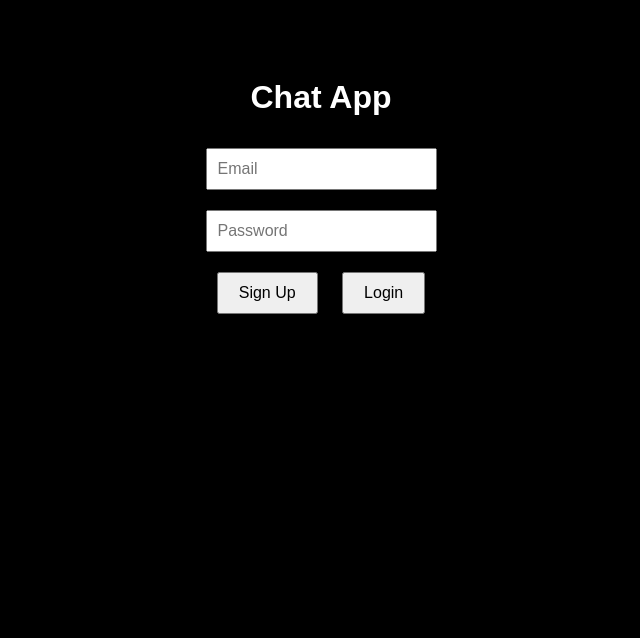
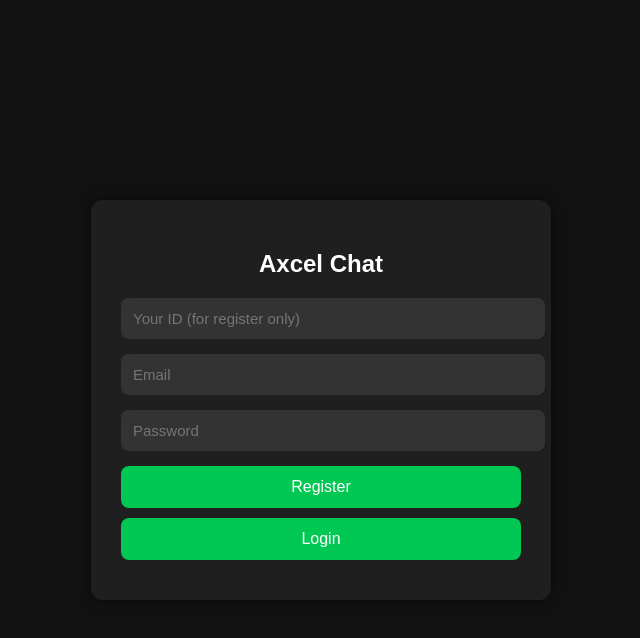
Before and after one commit to mehdjdjsjaks/2222, a plain HTML site: page index.html in a window 1280 px wide. Shown: the whole page, without its empty margins (319-959 px from the left). Drawn offline with Linux system fonts and the light colour scheme.

Commit message:
Update index.html

```diff
--- a/index.html
+++ b/index.html
@@ -1,80 +1,130 @@
 <!DOCTYPE html>
-<html>
+<html lang="en">
 <head>
-  <meta charset="UTF-8">
-  <title>Chat App - Sign Up/Login</title>
+  <meta charset="UTF-8" />
+  <meta name="viewport" content="width=device-width, initial-scale=1.0"/>
+  <title>Axcel Chat - Login</title>
   <style>
     body {
-      background-color: black;
+      background-color: #121212;
+      font-family: Arial, sans-serif;
       color: white;
-      font-family: sans-serif;
+      display: flex;
+      justify-content: center;
+      align-items: center;
+      height: 100vh;
+      margin: 0;
+    }
+
+    .container {
+      background-color: #1f1f1f;
+      padding: 30px;
+      border-radius: 12px;
+      box-shadow: 0 0 15px rgba(0, 0, 0, 0.5);
+      width: 90%;
+      max-width: 400px;
+    }
+
+    .container h2 {
       text-align: center;
-      padding-top: 50px;
+      margin-bottom: 20px;
+      font-size: 24px;
     }
+
     input {
-      margin: 10px;
-      padding: 10px;
+      width: 100%;
+      padding: 12px;
+      margin-bottom: 15px;
+      border: none;
+      border-radius: 8px;
+      font-size: 15px;
+      background-color: #333;
+      color: white;
+    }
+
+    button {
+      width: 100%;
+      padding: 12px;
+      background-color: #00c853;
+      color: white;
+      border: none;
+      border-radius: 8px;
       font-size: 16px;
+      cursor: pointer;
+      margin-bottom: 10px;
     }
-    button {
-      padding: 10px 20px;
-      font-size: 16px;
-      margin: 10px;
-      cursor: pointer;
+
+    button:hover {
+      background-color: #00b248;
     }
   </style>
 </head>
 <body>
-  <h1>Chat App</h1>
-  <input type="email" id="email" placeholder="Email"><br>
-  <input type="password" id="password" placeholder="Password"><br>
-  <button onclick="signUp()">Sign Up</button>
-  <button onclick="signIn()">Login</button>
+  <div class="container">
+    <h2>Axcel Chat</h2>
+    <input type="text" id="userId" placeholder="Your ID (for register only)">
+    <input type="email" id="email" placeholder="Email">
+    <input type="password" id="password" placeholder="Password">
+    <button onclick="register()">Register</button>
+    <button onclick="login()">Login</button>
+  </div>
 
-  <!-- Firebase SDKs -->
-  <script src="https://www.gstatic.com/firebasejs/10.9.0/firebase-app-compat.js"></script>
-  <script src="https://www.gstatic.com/firebasejs/10.9.0/firebase-auth-compat.js"></script>
+  <script type="module">
+    import { initializeApp } from "https://www.gstatic.com/firebasejs/11.6.0/firebase-app.js";
+    import { getAuth, createUserWithEmailAndPassword, signInWithEmailAndPassword } from "https://www.gstatic.com/firebasejs/11.6.0/firebase-auth.js";
+    import { getFirestore, doc, setDoc } from "https://www.gstatic.com/firebasejs/11.6.0/firebase-firestore.js";
 
-  <script>
-    // تنظیمات Firebase خودت رو اینجا بذار
     const firebaseConfig = {
-      apiKey: "YOUR_API_KEY",
-      authDomain: "YOUR_PROJECT_ID.firebaseapp.com",
-      projectId: "YOUR_PROJECT_ID",
-      storageBucket: "YOUR_PROJECT_ID.appspot.com",
-      messagingSenderId: "SENDER_ID",
-      appId: "YOUR_APP_ID"
+      apiKey: "AIzaSyAotSEQ5AUFuOCLnW2psgbnkQTEna6_88E",
+      authDomain: "chat-94a24.firebaseapp.com",
+      projectId: "chat-94a24",
+      storageBucket: "chat-94a24.firebasestorage.app",
+      messagingSenderId: "31996767354",
+      appId: "1:31996767354:web:057533c0f9d30dcbf4dfc3"
     };
 
-    firebase.initializeApp(firebaseConfig);
-    const auth = firebase.auth();
+    const app = initializeApp(firebaseConfig);
+    const auth = getAuth(app);
+    const db = getFirestore(app);
 
-    function signUp() {
+    async function register() {
+      const email = document.getElementById("email").value;
+      const password = document.getElementById("password").value;
+      const userId = document.getElementById("userId").value;
+
+      if (!userId || !email || !password) {
+        alert("Please fill in all fields.");
+        return;
+      }
+
+      try {
+        const userCredential = await createUserWithEmailAndPassword(auth, email, password);
+        const user = userCredential.user;
+        await setDoc(doc(db, "users", userId), {
+          uid: user.uid,
+          email: user.email
+        });
+        alert("Registration successful!");
+      } catch (error) {
+        alert(error.message);
+      }
+    }
+
+    async function login() {
       const email = document.getElementById("email").value;
       const password = document.getElementById("password").value;
 
-      auth.createUserWithEmailAndPassword(email, password)
-        .then((userCredential) => {
-          alert("ثبت‌نام با موفقیت انجام شد");
-        })
-        .catch((error) => {
-          alert("خطا: " + error.message);
-        });
-    }
+      if (!email || !password) {
+        alert("Please fill in both email and password.");
+        return;
+      }
 
-    function signIn() {
-      const email = document.getElementById("email").value;
-      const password = document.getElementById("password").value;
-
-      auth.signInWithEmailAndPassword(email, password)
-        .then((userCredential) => {
-          alert("ورود با موفقیت انجام شد");
-          // می‌تونی اینجا ریدایرکت کنی به صفحه چت
-          // window.location.href = "chat.html";
-        })
-        .catch((error) => {
-          alert("خطا: " + error.message);
-        });
+      try {
+        await signInWithEmailAndPassword(auth, email, password);
+        window.location.href = "chat.html";
+      } catch (error) {
+        alert(error.message);
+      }
     }
   </script>
 </body>
```
